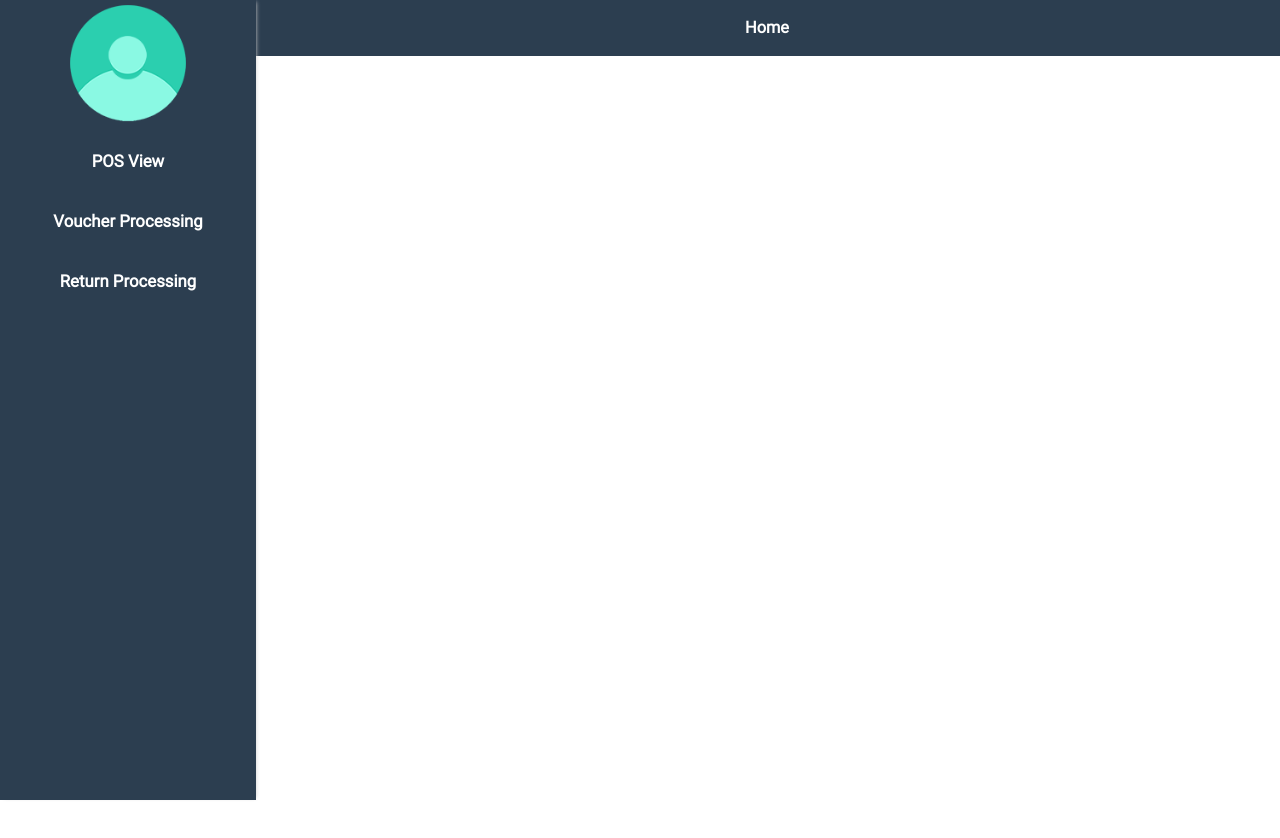
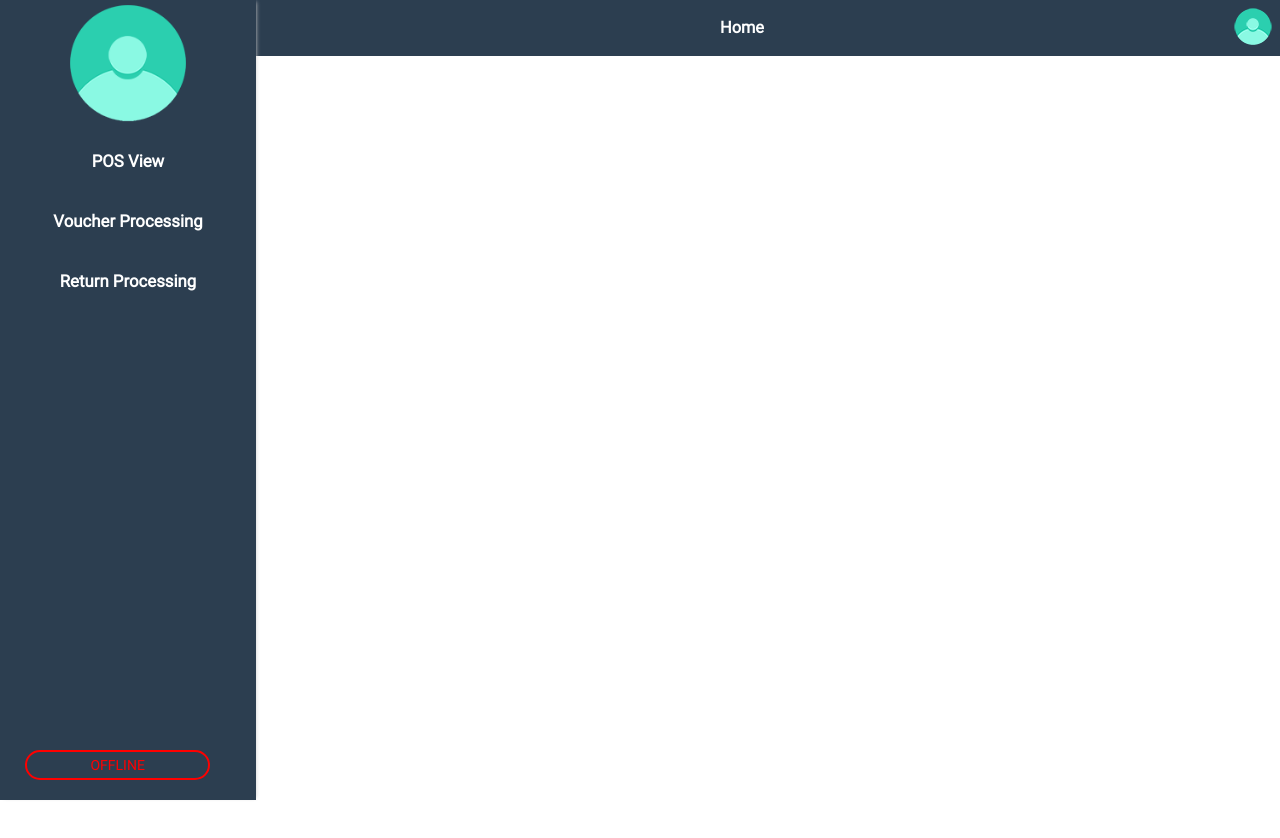
Before and after one commit to hasa93/tagger-chrome, a browser extension: page index.html at #!/main in a window 1280 px wide. Drawn offline with Linux system fonts and the light colour scheme.

Commit message:
Implement scanner status indicator at the footer of left panel

```diff
--- a/style/style.css
+++ b/style/style.css
@@ -6,18 +6,33 @@ html, body{
 	font-size: 14px;
 }
 
-/* Navigational Panel Styles */
+/* Nav Styles */
 .ui-view{
 	height: 100%;
 	width: 100%;
 }
 
+/** Header Styles **/
 .nav-header{
 	background-color: #2c3e50;
 	color: white;
 	text-align: center;
 	padding: 2px;
 }
+
+.nav-header-item{
+	display: inline-block;
+}
+
+.header-right{
+	float: right;
+	margin: 5px;
+}
+
+.header-button:hover{
+	cursor: pointer;
+}
+/*/* Header Styles **/
 
 .nav-header-image{
 	width: 50%;
@@ -61,7 +76,34 @@ html, body{
 }
 
 .nav-pane-item:hover{
+	cursor: pointer;
 	background-color: #f39c12;
+}
+
+.nav-pane-footer{
+	position: absolute;
+	width: 20%;
+	bottom: 2%;
+	padding: 4px;
+}
+
+.reader-indicator{
+	padding: 5px;
+	border: 2px solid white;
+	border-radius: 50px;
+	color: white;
+	text-align: center;
+	text-transform: uppercase;
+}
+
+.reader-red{
+	color: red;
+	border-color: red;
+}
+
+.reader-green{
+	color: green;
+	border-color: green;
 }
 
 ul.nav-pane-items{
--- a/templates/mainview.html
+++ b/templates/mainview.html
@@ -11,10 +11,15 @@
           <li class = "nav-pane-item"> <a> Return Processing </a> </li>
         </ul>
 
+        <div class="nav-pane-footer">
+          <div class="reader-indicator reader-red col-md-8 col-md-s1"> offline </div>
+        </div>
+
       </div>
 
       <div class="nav-header">
-        <h3> {{ header }} </h3>
+        <h3 class="nav-header-item"> {{ header }} </h3>
+        <img class="nav-header-item header-right header-button" src="/img/user-head-ico.png"/>
       </div>
 
       <div class="nav-content">
```
Also changed, not shown: img/user-head-ico.png (added).
